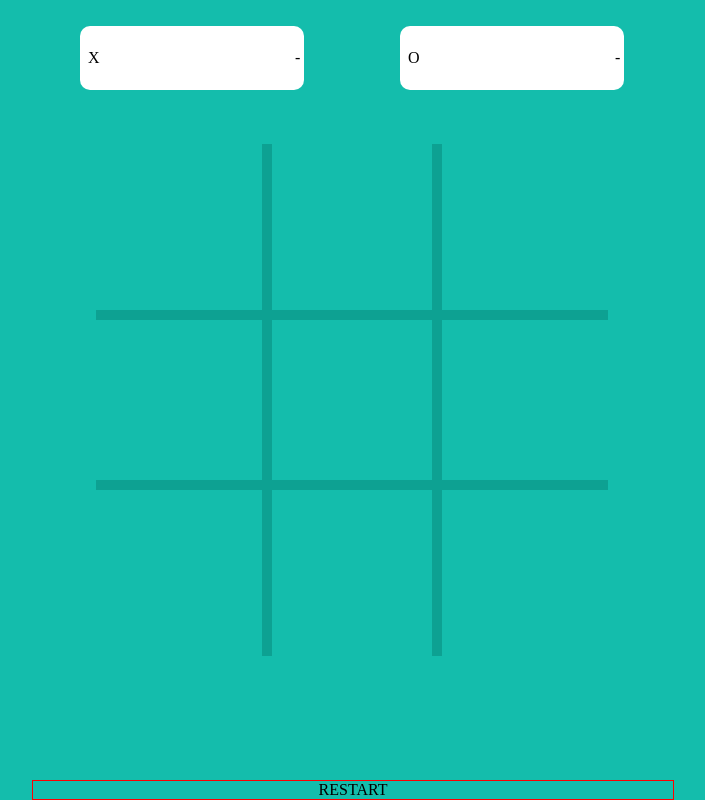
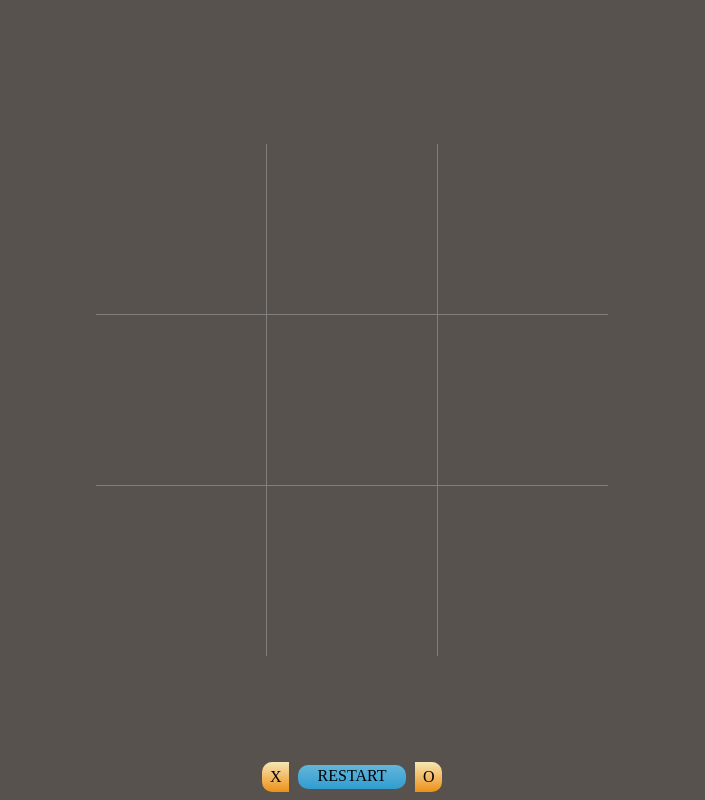
Before and after one commit to jackhou147/Tic-Tac-Toe, a plain HTML site: page index.html in a window 1280 px wide. Shown: the whole page, without its empty margins (288-993 px from the left). Drawn offline with Linux system fonts and the light colour scheme.

Commit message:
Add files via upload

```diff
--- a/index.html
+++ b/index.html
@@ -7,16 +7,6 @@
         <script src="script.js"></script>
     </head>
     <body>
-        <div class="select-player">
-            <div class="select-player__X">
-                <div><span>X</span></div>
-                <div><span>-</span></div>
-            </div>
-            <div class="select-player__O">
-                <div><span>O</span></div>
-                <div><span>-</span></div>
-            </div>
-        </div>
         <table class="table">
           <tr class="table__row table__row-1">
             <td class="table__cell table__cell--border-right table__cell--border-bottom table__cell--1">
@@ -36,6 +26,15 @@
             <td class="table__cell table__cell--9"></td>
           </tr>
         </table>
-        <div class="restart">RESTART<div>
+        <div class="controlBtns">
+            <div class="select-player__X">
+                <div><span>X</span></div>
+            </div>
+            <div class="restart"><span>RESTART</span></div>
+            <div class="select-player__O">
+                <div><span>O</span></div>
+            </div>
+        </div>
+
     </body>
 </html>
--- a/main.css
+++ b/main.css
@@ -1,5 +1,5 @@
 body {
-  background-color: #14BDAC;
+  background-color: #57524E;
   overflow: hidden;
 }
 
@@ -18,11 +18,11 @@ td {
     position: relative;
 }
 .table__cell--border-right {
-  border-right: 10px solid #0DA192;
+  border-right: 1px solid grey;
 }
 
 .table__cell--border-bottom {
-  border-bottom: 10px solid #0DA192;
+  border-bottom: 1px solid grey;
 }
 
 .table__cell {
@@ -36,26 +36,30 @@ td {
 /*******\table styling*******/
 
 /********select-player styling*******/
-.select-player {
-    width: 50vw;
-    height: 5vw;
-    position: absolute;
-    left: 25vw;
-    top: 2vw;
-    display: flex;
-    justify-content:space-around;
-    cursor: pointer;
-}
 
 .select-player__X,
 .select-player__O{
-    width: 35%;
+    width: 15%;
     display: flex;
     justify-content:space-between;
     box-sizing: border-box;
     padding: 0 5px;
     background-color: white;
-    border-radius: 10px;
+    position: absolute;
+    height: 100%;
+    cursor: pointer;
+    background: rgb(246,230,180); /* Old browsers */
+    background: -moz-linear-gradient(top, rgba(246,230,180,1) 0%, rgba(237,144,23,1) 100%); /* FF3.6-15 */
+    background: -webkit-linear-gradient(top, rgba(246,230,180,1) 0%,rgba(237,144,23,1) 100%); /* Chrome10-25,Safari5.1-6 */
+    background: linear-gradient(to bottom, rgba(246,230,180,1) 0%,rgba(237,144,23,1) 100%); /* W3C, IE10+, FF16+, Chrome26+, Opera12+, Safari7+ */
+}
+
+.select-player__X:hover,
+.select-player__O:hover {
+    background: rgb(254,255,255); /* Old browsers */
+    background: -moz-linear-gradient(top, rgba(254,255,255,1) 0%, rgba(210,235,249,1) 100%); /* FF3.6-15 */
+    background: -webkit-linear-gradient(top, rgba(254,255,255,1) 0%,rgba(210,235,249,1) 100%); /* Chrome10-25,Safari5.1-6 */
+    background: linear-gradient(to bottom, rgba(254,255,255,1) 0%,rgba(210,235,249,1) 100%); /* W3C, IE10+, FF16+, Chrome26+, Opera12+, Safari7+ */
 }
 
 .select-player__X div,
@@ -66,6 +70,14 @@ td {
 
 }
 
+.select-player__X {
+    left: 0;
+}
+
+.select-player__O {
+    right: 0;
+}
+
 .select-player__X span,
 .select-player__O span{
     max-width: 50%;
@@ -74,14 +86,49 @@ td {
 
 /********select-player styling*******/
 
+.controlBtns {
+    position: absolute;
+    bottom: 1vh;
+    width: 180px;
+    height: 30px;
+    left: calc((100% - 180px) / 2);
+    border-radius: 10px;
+    overflow: hidden;
+}
+
 .restart {
-  border: 1px solid red;
-  width: 50%;
-  text-align: center;
-  position: absolute;
-  bottom: 0;
-  left: 25%;
-  cursor: pointer;
+    text-align: center;
+    cursor: pointer;
+    width: 60%;
+    left: 20%;
+    height: 80%;
+    position: absolute;
+    top: 10%;
+    background: rgb(99,182,219); /* Old browsers */
+    background: -moz-linear-gradient(top, rgba(99,182,219,1) 0%, rgba(48,157,207,1) 100%); /* FF3.6-15 */
+    background: -webkit-linear-gradient(top, rgba(99,182,219,1) 0%,rgba(48,157,207,1) 100%); /* Chrome10-25,Safari5.1-6 */
+    background: linear-gradient(to bottom, rgba(99,182,219,1) 0%,rgba(48,157,207,1) 100%);
+    border-radius: 10px;
+
+}
+
+.restart:hover {
+    background: rgb(254,252,234); /* Old browsers */
+background: -moz-linear-gradient(top, rgba(254,252,234,1) 0%, rgba(241,218,54,1) 100%); /* FF3.6-15 */
+background: -webkit-linear-gradient(top, rgba(254,252,234,1) 0%,rgba(241,218,54,1) 100%); /* Chrome10-25,Safari5.1-6 */
+background: linear-gradient(to bottom, rgba(254,252,234,1) 0%,rgba(241,218,54,1) 100%); /* W3C, IE10+, FF16+, Chrome26+, Opera12+, Safari7+ */
+}
+
+.restart span {
+    display: block;
+    height: 60%;
+    position: relative;
+    top: 10%;
+}
+
+.yourTurn {
+    color: red;
+    font-weight: bold;
 }
 
 
@@ -178,7 +225,7 @@ svg {
 
 .svg__path-x-1,
 .svg__path-x-2 {
-    stroke: black;
+    stroke: rgb(247,228,126);
     stroke-width: 15;
     stroke-dasharray: 180.2;
     stroke-dashoffset: 180.2;
@@ -198,8 +245,8 @@ svg {
 
 .svg__path-o {
   fill: none;
-  stroke: black;
-  stroke-width: 2;
+  stroke: rgb(54,174,228);
+  stroke-width: 8;
   stroke-dasharray: 251.3627;
   stroke-dashoffset: 251.3627;
 }
--- a/script.js
+++ b/script.js
@@ -469,6 +469,13 @@ $(document).ready(function(){
 
 
         makeMove(bestIndex,playerTurn);
+        if(humanPlayer == "X"){
+            $selectBtnO.removeClass("yourTurn");
+            $selectBtnX.addClass("yourTurn");
+        }else {
+            $selectBtnX.removeClass("yourTurn");
+            $selectBtnO.addClass("yourTurn");
+        }
 
 
    }
@@ -476,10 +483,16 @@ $(document).ready(function(){
     $(".table__cell").click(function(){
         switchable = false;
         var index = $(this).attr("class").match(/[1-9]/g) - 1;
-        alert("gameOver: "+gameOver);
         if(allSpots[index].hasClass("empty") && !gameOver){
             allSpots[index].removeClass("empty");
             makeMove(index,humanPlayer=="X"?"X":"O");
+            if(aiPlayer == "O"){
+                $selectBtnX.removeClass("yourTurn");
+                $selectBtnO.addClass("yourTurn");
+            }else {
+                $selectBtnO.removeClass("yourTurn");
+                $selectBtnX.addClass("yourTurn");
+            }
             var newBoard = getCurrentBoard();
             setTimeout(function(){
                 makeAiMove(newBoard,aiPlayer=="X"?"X":"O");
```
